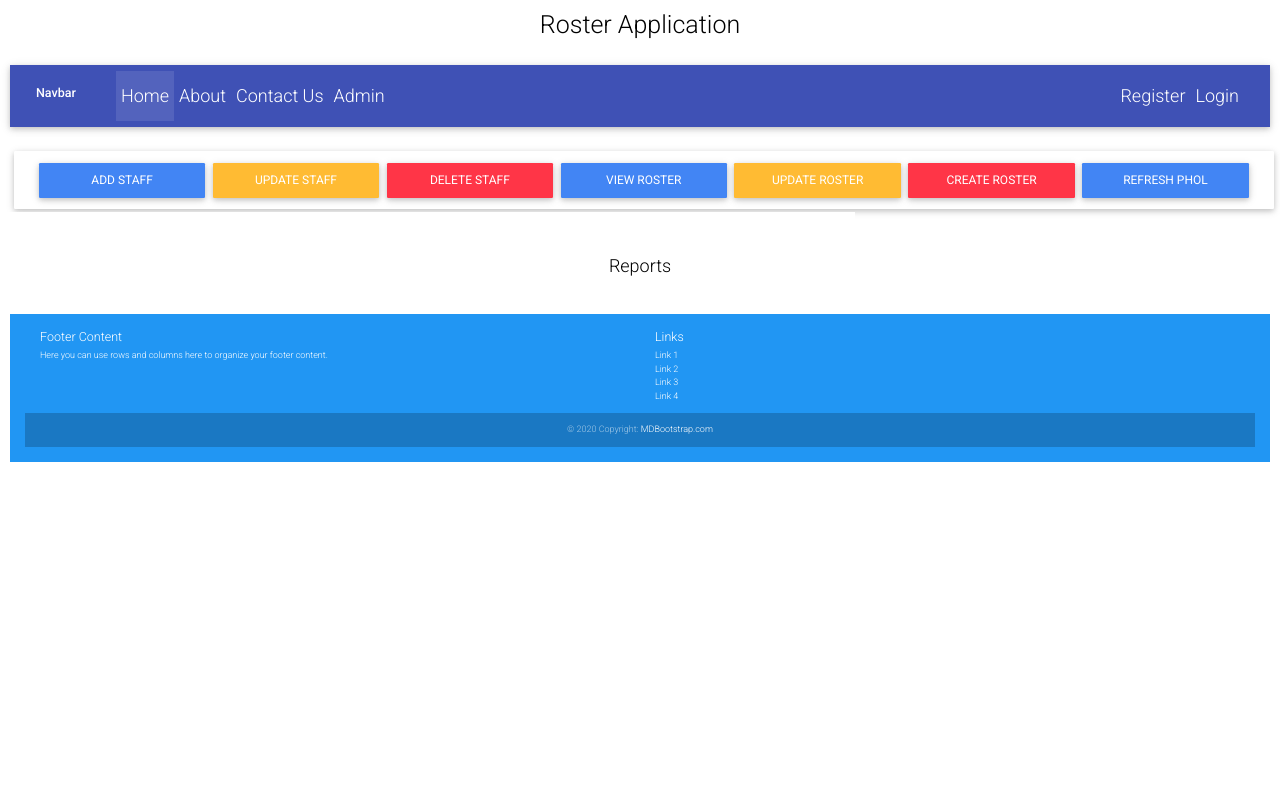
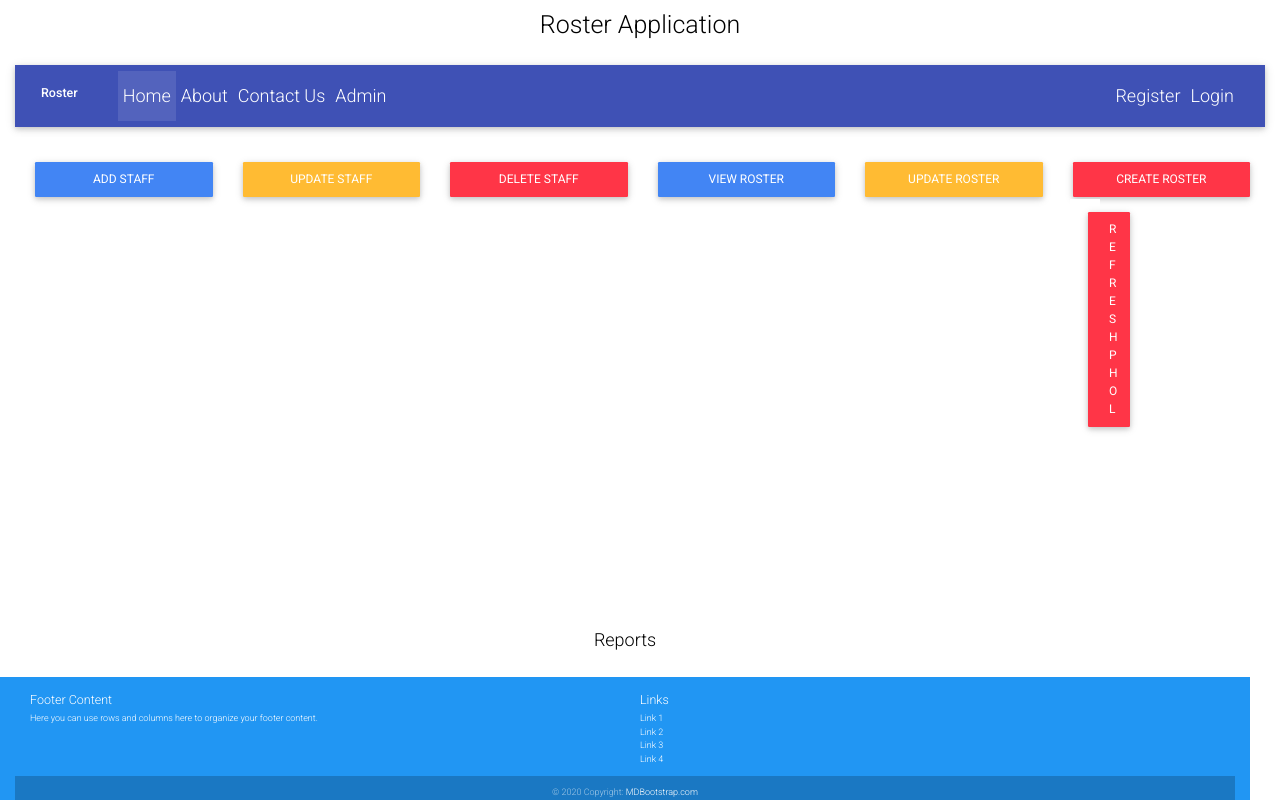
Before and after one commit to shaileshkarki/Roster-App, a React (Create React App) app in the folder roster/: page /admin in a window 1280 px wide. Built offline with nearby package versions, Linux system fonts and the light colour scheme.

Commit message:
Changed some css and start ignoring .env file

```diff
--- a/roster/src/App.css
+++ b/roster/src/App.css
@@ -74,3 +74,20 @@
     box-shadow: 0 0 20px 0px rgba(0, 0, 0, 0.35);
   }
 }
+
+@media screen and (min-width: 768px) {
+  .footer {
+    position: fixed;
+    bottom: 9.5%;
+    left:0;
+    width:100%;
+    margin:auto;
+  }
+  .report-menu {
+    position: fixed;
+    bottom: 16%;
+    left:0;
+    width:100%;
+    margin:auto;
+  }
+}
--- a/roster/src/Components/AdminPanel.js
+++ b/roster/src/Components/AdminPanel.js
@@ -21,11 +21,13 @@ function AdminPanel(props) {
     //   <ReportsFooter />
     // </div>
     <div>
+      <MDBRow center>
+        <MDBCol >
           <LeftSidebar />
-            <MDBRow>{/* <MDBCol size="12" sm="12"></MDBCol> */}</MDBRow>
-
+        </MDBCol>
+      </MDBRow>
       <MDBRow>
-                <MDBCol size="12" sm="8"></MDBCol>
+        <MDBCol></MDBCol>
       </MDBRow>
     </div>
   );
--- a/roster/src/Components/LeftSidebar.js
+++ b/roster/src/Components/LeftSidebar.js
@@ -1,46 +1,50 @@
 import React from "react";
 import Button from "react-bootstrap/Button";
-
+import { MDBRow, MDBCol } from "mdbreact";
 class LeftSidebar extends React.Component {
   render() {
     return (
-            <div class="">
-                <div class="btn">
+
+      <MDBRow center className="m-1">
+        <MDBCol sm="6" md="4" lg="2" xl="2">
           <Button
             variant="primary"
             href="/StaffListScreen"
-                        // block
-                        className="mb-1"
-                        xs={12}
-                    >
+            className="w-100 h-100 d-inline-block m-1">
             Add Staff
           </Button>
-
-                    <Button className="mb-1" variant="warning" href="#" xs={12}>
+        </MDBCol>
+        <MDBCol sm="6" md="4" lg="2" xl="2">
+          <Button className="w-100 h-100 d-inline-block m-1" variant="warning" href="#">
             Update Staff
           </Button>
-
-                    <Button className="mb-1" variant="danger" href="#" xs={12}>
+        </MDBCol>
+        <MDBCol sm="6" md="4" lg="2" xl="2">
+          <Button className="w-100 h-100 d-inline-block m-1" variant="danger" href="#">
             Delete Staff
           </Button>
-
-                    <Button className="mb-1" variant="primary" href="#" xs={12}>
+        </MDBCol>
+        <MDBCol sm="6" md="4" lg="2" xl="2">
+          <Button className="w-100 h-100 d-inline-block m-1" variant="primary" href="#">
             View Roster
           </Button>
-
-                    <Button className="mb-1" variant="warning" href="#" xs={12}>
+        </MDBCol>
+        <MDBCol sm="6" md="4" lg="2" xl="2">
+          <Button className="w-100 h-100 d-inline-block m-1" variant="warning" href="#">
             Update Roster
           </Button>
-
-                    <Button className="mb-1" variant="danger" href="#" xs={12}>
+        </MDBCol>
+        <MDBCol sm="6" md="4" lg="2" xl="2">
+          <Button className="w-100 h-100 d-inline-block m-1" variant="danger" href="#">
             Create Roster
           </Button>
-
-                    <Button className="mb-1" variant="primary" href="#" xs={12}>
+          <MDBCol sm="6" md="4" lg="2" xl="2">
+            <Button className="w-100 h-100 d-inline-block m-1" variant="danger" href="#">
               Refresh PHol
           </Button>
-                </div>
-            </div>
+          </MDBCol>
+        </MDBCol>
+      </MDBRow>
     );
   }
 }
--- a/roster/src/Components/NavbarPage.js
+++ b/roster/src/Components/NavbarPage.js
@@ -2,7 +2,6 @@ import React, { Component } from "react";
 import {
     MDBNavbar, MDBNavbarBrand, MDBNavbarNav, MDBNavItem, MDBNavLink, MDBNavbarToggler, MDBCollapse,
 } from "mdbreact";
-import { BrowserRouter as Router } from 'react-router-dom';
 
 class NavbarPage extends Component {
     state = {
@@ -18,7 +17,7 @@ class NavbarPage extends Component {
 
             <MDBNavbar color="indigo" dark expand="md">
                 <MDBNavbarBrand>
-                    <strong className="white-text">Navbar</strong>
+                    <strong className="white-text">Roster</strong>
                 </MDBNavbarBrand>
                 <MDBNavbarToggler onClick={this.toggleCollapse} />
                 <MDBCollapse id="navbarCollapse3" isOpen={this.state.isOpen} navbar>
--- a/roster/src/Components/StaffListScreen.css
+++ b/roster/src/Components/StaffListScreen.css
@@ -1,11 +1,41 @@
-.staff-list-search {
-  display: flex;
-  justify-content: space-between;
-  align-items: center;
-  color: black;
-  /* width: 100%; */
+@media screen and (max-width: 767px) {
+  .staff-list-search {
+    display: grid;
+    grid-template-columns: 1fr;
+  }
+
+  .space-evenly {
+    width: 100%;
+    display: flex;
+    justify-content: flex-start;
+    margin: .5rem 1rem;
+  }
+  .space-evenly:nth-child(2){
+    flex-direction: row-reverse;
+    justify-content: flex-end;
+  }
+  .space-evenly> input{
+    width: 50%;
+    margin-right: 1rem;
+  }
 }
+@media screen and (min-width: 767px) {
+  .staff-list-search {
+    display: flex;
+    justify-content: space-between;
+    align-items: center;
+    color: black;
+    margin-bottom: 1rem;
+  }
 
+  .space-evenly {
+    display: grid;
+    grid-template-columns: 1fr 1fr;
+    grid-gap: 1rem;
+    align-items: center;
+    justify-content: center;
+  }
+}
 .button-width {
   display: flex;
   align-items: center;
@@ -25,26 +55,17 @@
   align-items: center;
   justify-content: center;
 }
-.sidenav > .btn {
+/* .sidenav > .btn {
   display: flex;
   flex-direction: column;
-  /* height: 50px; */
-  /* margin-bottom: 30px; */
   align-items: center;
   justify-content: center;
-}
+} */
 
 .pagination {
   color: black;
 }
 
-.space-evenly {
-  display: grid;
-  grid-template-columns: 1fr 1fr;
-  grid-gap: 10px;
-  align-items: center;
-  justify-content: center;
-}
 .results {
   color: black;
 }
--- a/roster/src/Components/StaffListScreen.js
+++ b/roster/src/Components/StaffListScreen.js
@@ -90,7 +90,9 @@ function StaffListScreen(props) {
   // Added back code :
   let paginationConfig = {
     totalPages:
-      numberOfStaffPerPage > 0 ? Math.ceil(total / numberOfStaffPerPage) : 0,
+      numberOfStaffPerPage > 0
+        ? Math.ceil(total / numberOfStaffPerPage)
+        : 0,
     currentPage: currentPage + 1,
     showMax: 20,
     prevNext: true,
@@ -102,25 +104,31 @@ function StaffListScreen(props) {
         setCurrentPage(page - 1);
         setPaginationData(
           paginate(
-            filteredStaffList.length > 0 ? filteredStaffList : allStaffList,
+            filteredStaffList.length > 0
+              ? filteredStaffList
+              : allStaffList,
             page - 1,
             numberOfStaffPerPage
           )
         );
-        setCurrent(page === 1 ? 1 : (page - 1) * numberOfStaffPerPage + 1);
+        setCurrent(
+          page === 1 ? 1 : (page - 1) * numberOfStaffPerPage + 1
+        );
       }
     },
   };
   return (
-    <MDBContainer fluid sm="12" md="12" lg="12" xl="12">
-      <MDBRow sm="12" md="12" lg="12" xl="12">
+    <MDBContainer fluid size="12" sm="12" md="12" lg="12" xl="12">
+      <MDBRow center>
+        <MDBCol sm="12" md="12" lg="12" xl="12">
           <LeftSidebar />
+        </MDBCol>
       </MDBRow>
-      <MDBRow sm="12" md="12" lg="12" xl="12">
+      <MDBRow >
         {/* <MDBCol size="12" sm="4" md="4" lg="2" xl="2"></MDBCol> */}
-        <MDBCol sm="12" md="12" lg="12" xl="12">
-          <MDBRow sm="12" md="12" lg="12" xl="12">
-            <MDBCol>
+        <MDBCol size="12" sm="12" md="12" lg="12" xl="12">
+          <MDBRow>
+            <MDBCol sm="12" md="12" lg="12">
               <div className={"staff-list-search"}>
                 <div className={"space-evenly"}>
                   <input
@@ -138,12 +146,17 @@ function StaffListScreen(props) {
                       size="sm"
                       title={searchCriteria.label}
                     >
-                      {searchByCriteraiList.map((criteria, index) => (
+                      {searchByCriteraiList.map(
+                        (criteria, index) => (
                           <Dropdown.Item
                             key={index}
                             onClick={(e) => {
-                            setSearchCriteria(criteria);
-                            setSearchCriteriaValue("");
+                              setSearchCriteria(
+                                criteria
+                              );
+                              setSearchCriteriaValue(
+                                ""
+                              );
                               setScreen(
                                 allStaffList,
                                 false,
@@ -154,7 +167,8 @@ function StaffListScreen(props) {
                           >
                             {criteria.label}
                           </Dropdown.Item>
-                      ))}
+                        )
+                      )}
                     </DropdownType>
                   ))}
                 </div>
@@ -172,7 +186,11 @@ function StaffListScreen(props) {
           </MDBRow>
           <MDBRow>
             <MDBCol>
-              <MDBTable style={{ wordBreak: "break-all" }} bordered hover>
+              <MDBTable
+                style={{ wordBreak: "break-all" }}
+                bordered
+                hover
+              >
                 <thead>
                   <tr>
                     <th>ID</th>
@@ -187,10 +205,14 @@ function StaffListScreen(props) {
                   </tr>
                 </thead>
                 <tbody>
-                  {paginationData.map((staffMember, index) => (
+                  {paginationData.map(
+                    (staffMember, index) => (
                       <tr
                         onClick={() =>
-                        history.push("/StaffEditScreen", staffMember)
+                          history.push(
+                            "/StaffEditScreen",
+                            staffMember
+                          )
                         }
                         key={index}
                       >
@@ -208,7 +230,8 @@ function StaffListScreen(props) {
                           }
                         </td>
                       </tr>
-                  ))}
+                    )
+                  )}
                 </tbody>
               </MDBTable>
             </MDBCol>
@@ -217,12 +240,13 @@ function StaffListScreen(props) {
           <Pagination className="pagination" {...paginationConfig} />
           <div className={"results"}>
             <label>
-              {numberOfStaffPerPage > 0 ? `${current} of ${total}` : "0 of 0"}
+              {numberOfStaffPerPage > 0
+                ? `${current} of ${total}`
+                : "0 of 0"}
             </label>
           </div>
         </MDBCol>
       </MDBRow>
-
       <MDBRow className="button-panel">
         <MDBCol sm="6" md="5" lg="4" xl="3">
           <Button href="/StaffNewScreen">Create New Staff</Button>
--- a/roster/src/index.css
+++ b/roster/src/index.css
@@ -67,16 +67,16 @@ footer {
 
 /* GJ: added the bleow to change button font size and see if max width makes all buttons the same size */
 .sidebar-buttons > .btn {
-    font-size: 15px;
+    /* font-size: 15px; */
     /* max-width: 100%; */
-    height: 75%;
+    /* height: 75%;
     padding: 15px 5px !important;
     display: flex !important;
     align-items: center;
-    justify-content: center;
+    justify-content: center; */
 }
 .sidenav .btn {
-    font-size: large;
+    /* font-size: large; */
 }
 .table > thead:first-child > tr:first-child > th,
 .table-bordered > tbody > tr > td {
@@ -100,8 +100,8 @@ footer {
 } */
 
 div > .btn {
-    width: 100% !important;
+    /* width: 100% !important;
     display: flex;
     justify-content: space-between;
-    text-align: center;
+    text-align: center; */
 }
--- a/roster/src/index.js
+++ b/roster/src/index.js
@@ -1,13 +1,12 @@
 import React from "react";
 import ReactDOM from "react-dom";
 import "./index.css";
-import "@fortawesome/fontawesome-free/css/all.min.css";
-import "bootstrap-css-only/css/bootstrap.min.css";
-import "mdbreact/dist/css/mdb.css";
 import App from "./App";
 import * as serviceWorker from "./serviceWorker";
-import $ from "jquery";
-import Popper from "popper.js";
+import '@fortawesome/fontawesome-free/css/all.min.css';
+import 'bootstrap-css-only/css/bootstrap.min.css'; import
+  'mdbreact/dist/css/mdb.css';
+
 
 ReactDOM.render(
   <React.StrictMode>
```
Also changed, not shown: 2 other files (tests, documents, lock files or other folders). Lines whose indentation alone changed are shown as unchanged.
